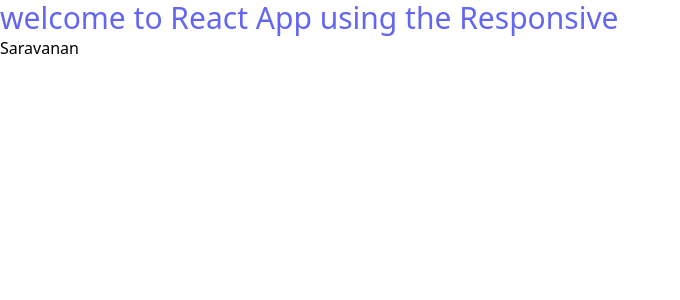
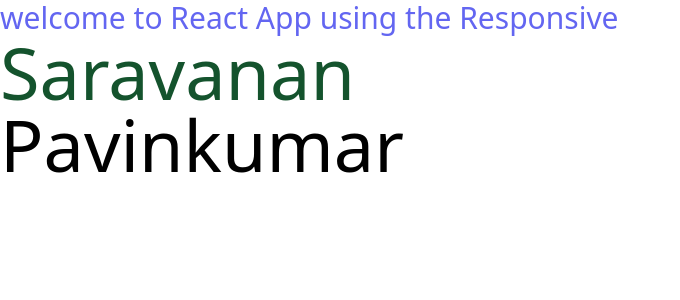
Before and after one commit to saravanan642/VillageRetail-Sales, a React (Create React App) app: page / in a window 1280 px wide. Shown: the top 300 px of the page, without its empty margins (0-680 px from the left). Built offline with nearby package versions, Linux system fonts and the light colour scheme.

Commit message:
header  update

```diff
--- a/src/Components/Sample.js
+++ b/src/Components/Sample.js
@@ -23,8 +23,12 @@
       </div> */}
 
             <p className=" text-green-700 md:text-3xl sm:text-red-800 lg:text-indigo-500">welcome to React App using the Responsive</p>
+            <div className="flex sm:inline">
+                <h1 className="text-red-700 text-4xl lg:text-green-900 sm:text-blue-800 md:text-gray-950
+                                               sm:text-7xl">Saravanan</h1>
+                <p className="text-4xl sm:text-7xl">Pavinkumar</p>
 
-      <h1>Saravanan</h1>
+            </div>
         </header>
     );
 };
```
Lines whose indentation alone changed are shown as unchanged.
